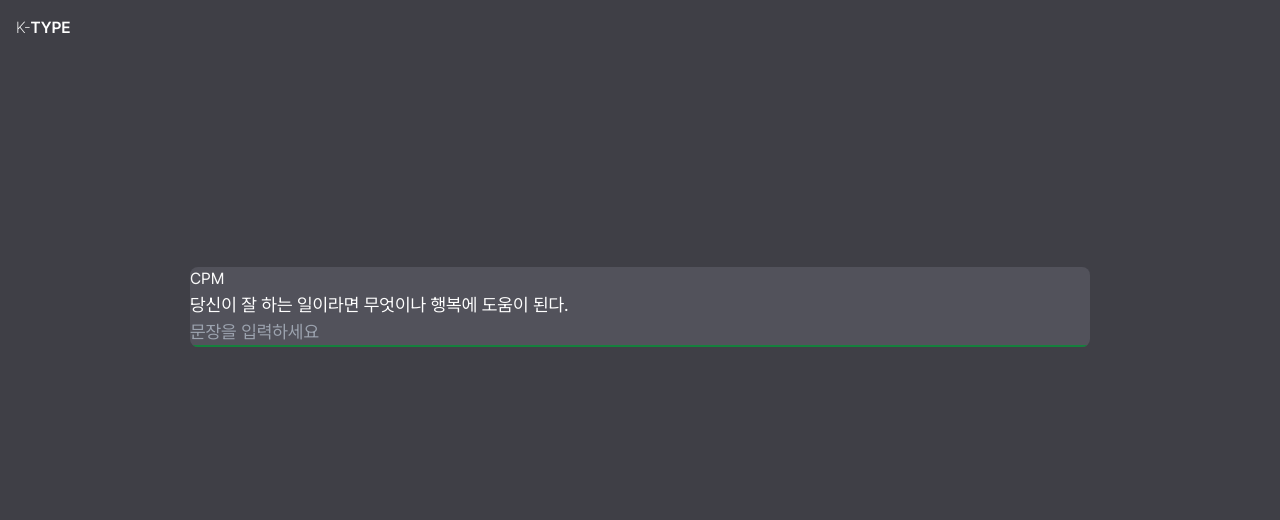
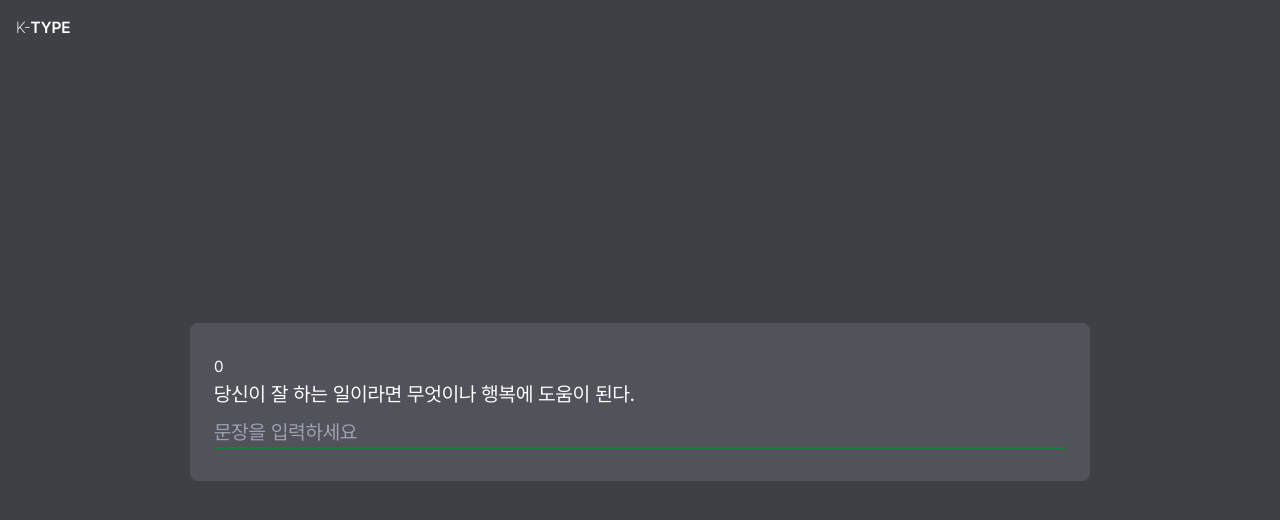
Before and after one commit to ksyee/k-type, a Next.js app: page / in a window 1280 px wide. Shown: the top 520 px of the page. Built offline with nearby package versions, Linux system fonts and the light colour scheme; no server answers.

Commit message:
[docs] 실시간 오타 검출 및 CPM 로직 작성
- 현재 입력된 인덱스보다 -1 위치에 있는 글자를 오타 검출
- 인풋의 자모를 분리하여 CPM을 구하는 로직 작성
- setInterval을 이용하여 0.1초마다 CPM이 최신화되게 함

```diff
--- a/app/layout.tsx
+++ b/app/layout.tsx
@@ -14,7 +14,7 @@ const pretendard = localFont({
 
 export const metadata: Metadata = {
   title: 'K-TYPE',
-  description: '타이핑만 하세요',
+  description: '타이핑에만 집중할 수 있도록',
 };
 
 export default function RootLayout({ children }: RootLayoutProps) {
--- a/components/atoms/CPM.tsx
+++ b/components/atoms/CPM.tsx
@@ -1,3 +1,8 @@
+'use client';
+
+import { useCpmStore } from '@/store/cpmStore';
+
 export function CPM() {
-  return <div>CPM</div>;
+  const { cpm } = useCpmStore();
+  return <span>{cpm}</span>;
 }
--- a/components/molecules/TypingSection.tsx
+++ b/components/molecules/TypingSection.tsx
@@ -1,61 +1,117 @@
 'use client';
-import { useState, useEffect, useCallback } from 'react';
+import { useState, useEffect, useCallback, useRef } from 'react';
 import { CPM } from '@/components/atoms';
+import { useCpmStore } from '@/store/cpmStore';
 
 const initialSentence = '당신이 잘 하는 일이라면 무엇이나 행복에 도움이 된다.';
 
 export function TypingSection() {
+  const {
+    setCpm,
+    setTime,
+    typingStartTime,
+    calculateCpm,
+    inputValue,
+    setInputValue,
+  } = useCpmStore();
+
   const [sentence, setSentence] = useState<string>(initialSentence);
-
   const [displayWord, setDisplayWord] = useState<string>(sentence);
-  const [inputValue, setInputValue] = useState<string>('');
   const [charColors, setCharColors] = useState<string[]>(
     Array(displayWord.length).fill('white')
   );
 
-  const handleInput = useCallback((e: React.ChangeEvent<HTMLInputElement>) => {
+  const inputRef = useRef<HTMLInputElement>(null);
+
+  // CPM 계산을 위한 interval 설정
+  const startCpmInterval = useCallback(() => {
+    const intervalId = setInterval(() => {
+      const currentCpm = calculateCpm();
+      setCpm(currentCpm);
+    }, 100);
+
+    return () => clearInterval(intervalId);
+  }, [calculateCpm, setCpm]);
+
+  // Input 이벤트 핸들러
+  const handleInput = useCallback(
+    (e: React.ChangeEvent<HTMLInputElement>) => {
+      if (typingStartTime === null) {
+        setTime(Date.now(), null);
+        startCpmInterval();
+      }
+
+      if (inputValue.length === 0) {
+        setCpm(0);
+        setTime(null, null);
+      }
+
       setInputValue(e.target.value);
-  }, []);
+    },
+    [
+      typingStartTime,
+      setTime,
+      setInputValue,
+      startCpmInterval,
+      setCpm,
+      inputValue.length,
+    ]
+  );
 
+  const handleScreenClick = () => {
+    if (inputRef.current) {
+      inputRef.current.focus();
+    }
+  };
+
+  const keyPressEscape = (e: React.KeyboardEvent<HTMLInputElement>) => {
+    if (e.key === 'Escape') {
+      setInputValue('');
+      setCpm(0);
+      setTime(null, null);
+    }
+  };
+
+  // 데이터 베이스에서 랜덤한 문장을 가져와서 화면에 표시
   useEffect(() => {
     (async () => {
+      try {
         const response = await fetch('http://localhost:3000/api/sentence', {
           method: 'GET',
           headers: {
             'Content-Type': 'application/json',
           },
-      }).then((res) => res.json());
-
-      const randomIndex = Math.floor(Math.random() * response.length);
-
-      setSentence(response[randomIndex].text);
+        });
+        const data = await response.json();
+        const randomIndex = Math.floor(Math.random() * data.length);
+        setSentence(data[randomIndex].text);
+      } catch (error) {
+        console.error('Error fetching sentence:', error);
+      }
     })();
   }, []);
 
+  // 입력한 글자와 문장을 비교하여 색상을 변경
   useEffect(() => {
-    const newCharColors = [];
-    const newDisplayWord = [];
+    const newCharColors = Array(sentence.length).fill('white');
+    const newDisplayWord = sentence.split('');
 
     for (let i = 0; i < sentence.length; i++) {
-      if (i >= inputValue.length) {
-        newCharColors.push('white');
-        newDisplayWord.push(sentence[i]);
-        continue;
-      }
-
       const inputChar = inputValue[i];
       const targetChar = sentence[i];
 
       if (inputChar === targetChar) {
-        newCharColors.push('gray');
-        newDisplayWord.push(sentence[i]);
+        newCharColors[i] = 'gray';
+      }
+
+      if (i < inputValue.length - 1) {
+        if (inputChar === targetChar) {
+          newCharColors[i] = 'gray';
+        } else if (targetChar === ' ' && inputChar !== targetChar) {
+          newCharColors[i] = 'red';
+          newDisplayWord[i] = '_';
         } else {
-        if (sentence[i] === ' ') {
-          newCharColors.push('red');
-          newDisplayWord.push('_');
-        } else {
-          newCharColors.push('red');
-          newDisplayWord.push(sentence[i]);
+          newCharColors[i] = 'red';
         }
       }
     }
@@ -65,10 +121,11 @@ export function TypingSection() {
   }, [inputValue, sentence]);
 
   return (
-    <section className="absolute left-1/2 top-1/3 w-[80%] max-w-[900px] -translate-x-1/2 overflow-hidden rounded-lg bg-zinc-600 text-zinc-50">
+    <section className="relative h-screen w-screen" onClick={handleScreenClick}>
       <h2 className="sr-only">타이핑 섹션</h2>
+      <div className="absolute left-1/2 top-1/3 w-[80%] min-w-[680px] max-w-[900px] -translate-x-1/2 overflow-hidden rounded-lg bg-zinc-600 px-24pxr py-32pxr text-zinc-50">
         <CPM />
-      <p className="text-18pxr">
+        <p className="mb-8pxr text-20pxr">
           {displayWord.split('').map((char, index) => {
             return (
               <span key={index} style={{ color: charColors[index] }}>
@@ -79,13 +136,19 @@ export function TypingSection() {
         </p>
         <input
           type="text"
-        className="w-full border-b-2 border-green-700 bg-transparent text-18pxr text-white outline-none"
+          ref={inputRef}
+          id="typing-input"
+          className="w-full border-b-2 border-green-700 bg-transparent text-20pxr text-white outline-none"
           onChange={handleInput}
+          onKeyDown={(e) => keyPressEscape(e)}
           value={inputValue}
           placeholder="문장을 입력하세요"
           autoFocus
+          spellCheck="false"
+          autoComplete="off"
           maxLength={displayWord.length}
         />
+      </div>
     </section>
   );
 }
--- /dev/null
+++ b/store/cpmStore.ts
@@ -0,0 +1,43 @@
+import { create } from 'zustand';
+import { disassembleHangul } from 'es-hangul';
+
+interface CpmStore {
+  inputValue: string;
+  setInputValue: (inputValue: string) => void;
+  cpm: number;
+  setCpm: (cpm: number) => void;
+  typingStartTime: number | null;
+  typingEndTime: number | null;
+  setTime: (
+    typingStartTime: number | null,
+    typingEndTime: number | null
+  ) => void;
+  calculateCpm: () => number;
+}
+
+export const useCpmStore = create<CpmStore>((set, get) => ({
+  inputValue: '',
+  setInputValue: (inputValue) => set({ inputValue }),
+  cpm: 0,
+  setCpm: (cpm) => set({ cpm }),
+  typingStartTime: null,
+  typingEndTime: null,
+  setTime: (typingStartTime, typingEndTime) =>
+    set({ typingStartTime, typingEndTime }),
+  calculateCpm: () => {
+    const { typingStartTime, inputValue } = get();
+
+    if (typingStartTime === null) {
+      return 0;
+    }
+
+    const timeDiff = Date.now() - typingStartTime; // 입력 시간 계산
+    const inputLength = disassembleHangul(inputValue).length; // 자모 분리 후 길이 계산
+
+    if (timeDiff > 0) {
+      return Math.floor((inputLength / timeDiff) * 60000); // 분당 글자수 계산
+    }
+
+    return 0;
+  },
+}));
```
Lines whose indentation alone changed are shown as unchanged.
